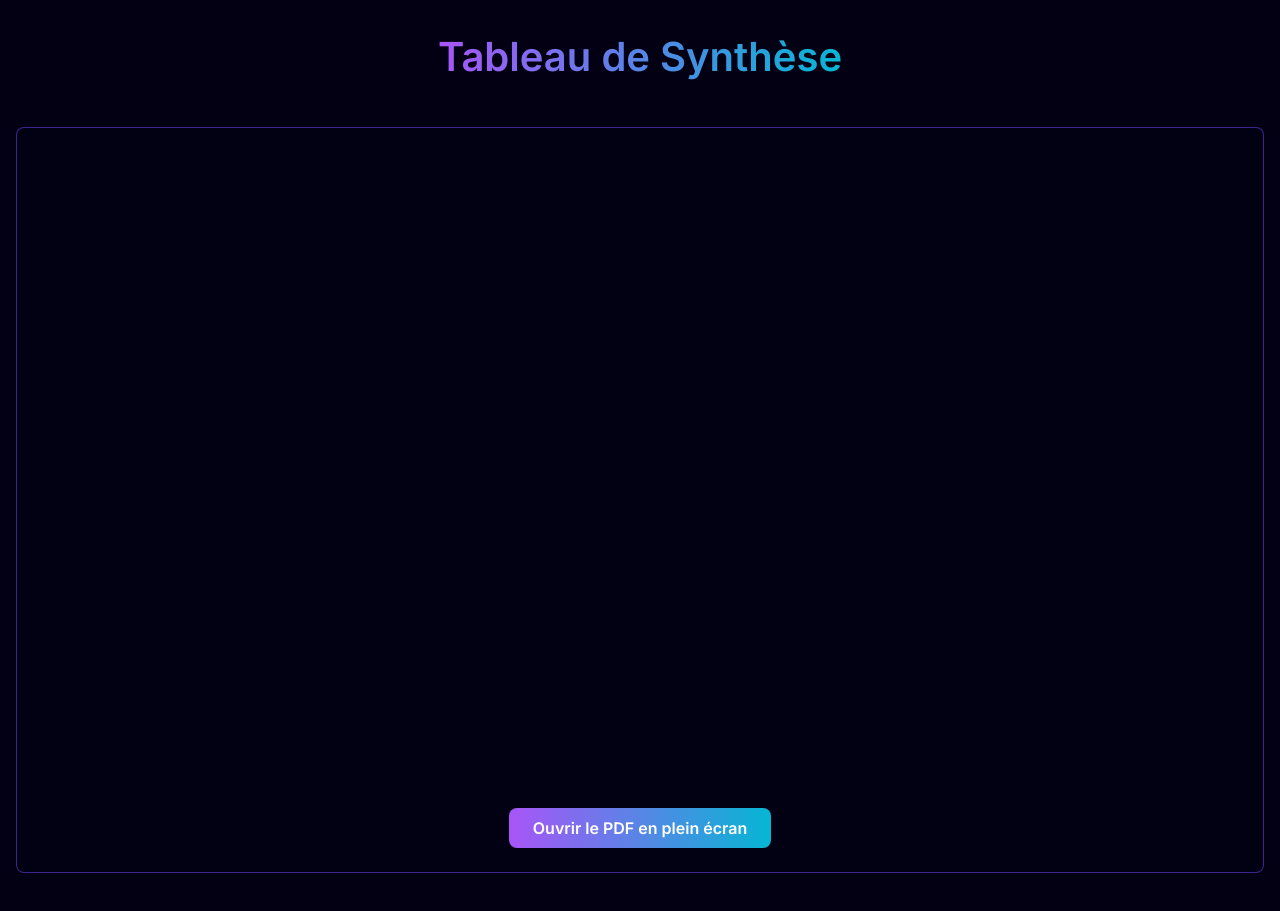
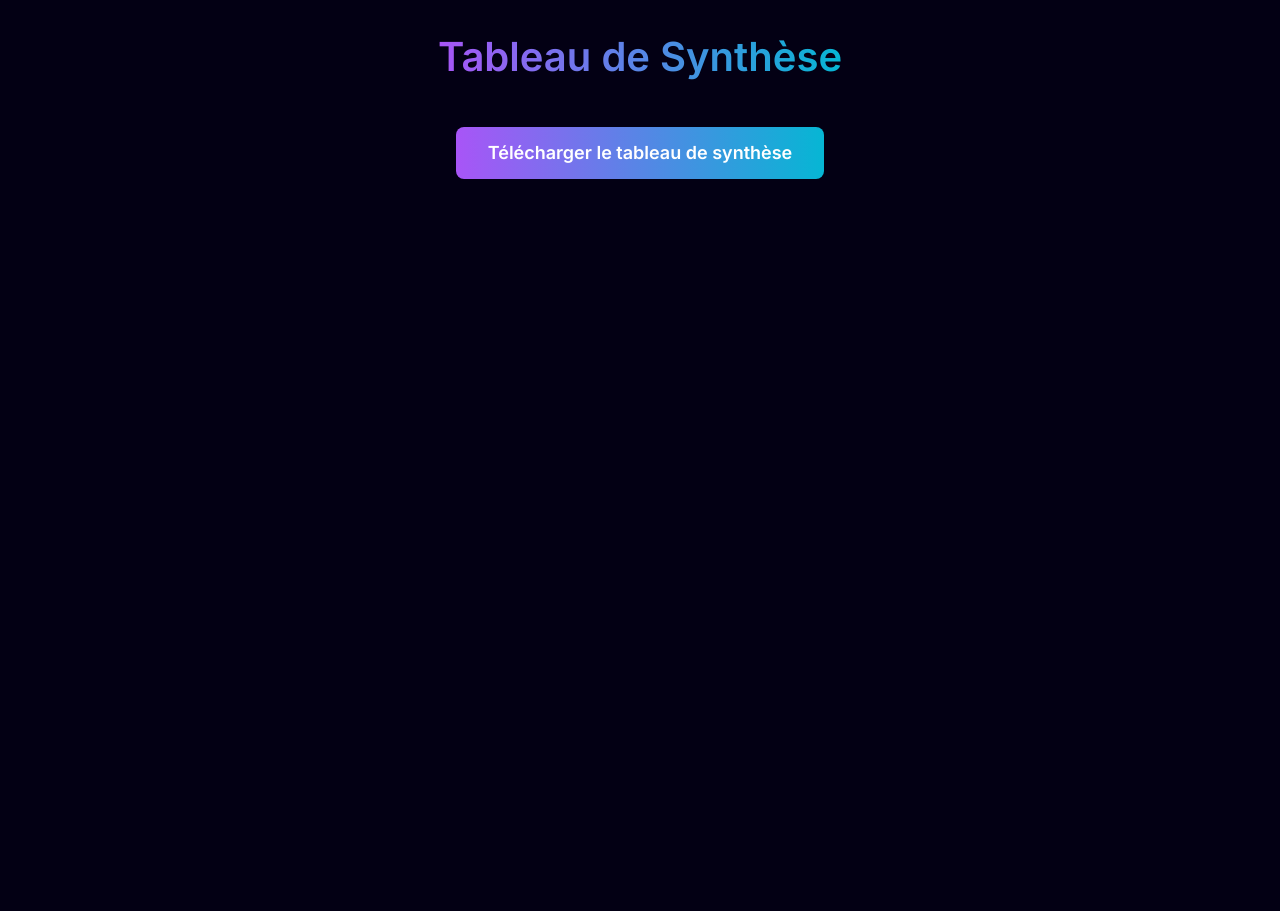
Before and after one commit to Y0uS3elff/y0us3elff.github.io, a Next.js app: page / in a window 1280 px wide. Shown: the part 7580-8491 px from the top of the page. After the commit the page ends 7839 px from the top, so only its background shows below. Built offline with nearby package versions, Linux system fonts and the light colour scheme; a web font is replaced by a local one.

Commit message:
Remplacer iframe par bouton de telechargement du tableau de synthese

```diff
--- a/components/main/TableauSynthese.tsx
+++ b/components/main/TableauSynthese.tsx
@@ -25,26 +25,13 @@ const TableauSynthese = () => {
                 )}
             </InView>
 
-            <div className="w-full max-w-7xl px-4">
-                <div className="bg-[#0300145e] backdrop-blur-sm border border-[#7042f88b] rounded-lg p-4 md:p-6">
-                    <iframe
-                        src="/tableau-synthese.pdf"
-                        className="w-full rounded-lg"
-                        style={{ height: "80vh", minHeight: "600px" }}
-                        title="Tableau de synthèse des réalisations professionnelles"
-                    />
-                    <div className="mt-4 text-center">
-                        <a
-                            href="/tableau-synthese.pdf"
-                            target="_blank"
-                            rel="noopener noreferrer"
-                            className="inline-block px-6 py-2 bg-gradient-to-r from-purple-500 to-cyan-500 text-white font-semibold rounded-lg hover:opacity-90 transition-opacity"
-                        >
-                            Ouvrir le PDF en plein écran
-                        </a>
-                    </div>
-                </div>
-            </div>
+            <a
+                href="/tableau-synthese.pdf"
+                download
+                className="px-8 py-3 bg-gradient-to-r from-purple-500 to-cyan-500 text-white font-semibold rounded-lg hover:opacity-90 transition-opacity text-lg"
+            >
+                Télécharger le tableau de synthèse
+            </a>
         </section>
     );
 };
```
